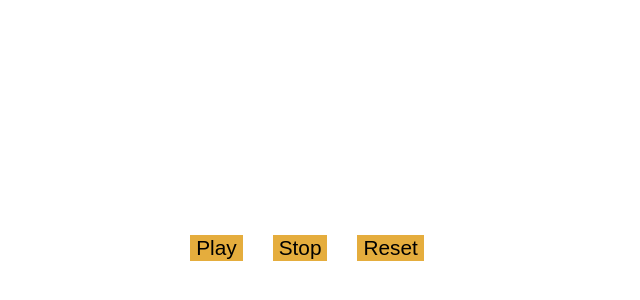
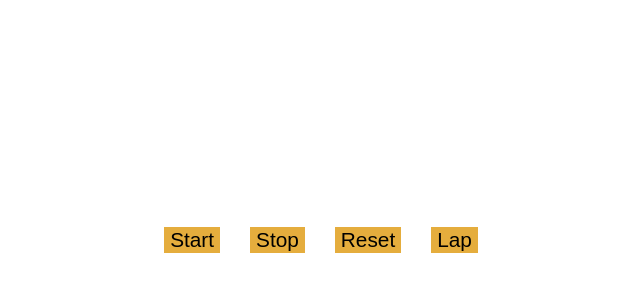
Before and after one commit to Shopify/eng-intern-assessment-react, a React app: page / in a window 1280 px wide. Shown: the part 198-498 px from the top of the page, without its empty margins (319-959 px from the left). Built offline with nearby package versions, Linux system fonts and the light colour scheme.

Commit message:
add lap function

```diff
--- a/src/StopWatch.tsx
+++ b/src/StopWatch.tsx
@@ -4,35 +4,20 @@ import { time } from 'console';
 import StopWatchButton from './StopWatchButton';
 import video from './cloud.mp4'
 
-// function calculateTimer(timeInSec:number): Array<number> {
-//     let hours:number = Math.floor(timeInSec/3600);
-//     let minutes:number = Math.floor((timeInSec%3600)/60);
-//     let seconds:number = Math.floor((timeInSec%60));
-
-//     //show two digit
-//     let hoursFormat = hours < 10 ? '0${hours}':hours;
-
-
-//     return [
-//         hoursFormat,
-//         minutes,
-//         seconds,
-//     ];
-// }
-
 
 export default function StopWatch() {
     const[timeInSec, setTimeInSec] = useState<number>(0);
-    const [timerArr, setTimerArr] = useState<Array<number>>([]);
 
     //calculating the hour, minutes, seconds from seconds
     const hours:number = Math.floor(timeInSec/3600);
     const minutes:number = Math.floor((timeInSec%3600)/60);
     const seconds:number = Math.floor((timeInSec%60));
+    const [laps, setLaps] = useState<Array<number>>([]);
+
     useEffect(() => {
-        //increase time every 10 milisecond
-        //let intervalId = setInterval(() => setTimeInSec(timeInSec+1),10);
+
     },[timeInSec]);
+
 
     return(
         <div className='container'>
@@ -49,7 +34,11 @@ export default function StopWatch() {
                 <span>:</span>
                 <p className = "timer-text">{seconds.toString().padStart(2,"0")}</p>
             </div>
-            <StopWatchButton setTimeInSec={setTimeInSec} />
+
+            <StopWatchButton setTimeInSec={setTimeInSec} timeInSec={timeInSec}/>
+
+
+
 
         </div>
 
--- a/src/StopWatchButton.css
+++ b/src/StopWatchButton.css
@@ -5,3 +5,7 @@
     font-size:1.3rem;
     cursor:pointer;
 }
+
+.laps{
+    display: block;
+}
--- a/src/StopWatchButton.tsx
+++ b/src/StopWatchButton.tsx
@@ -1,35 +1,77 @@
-import React,{useState} from 'react'
+import React,{useEffect, useState} from 'react'
 import './StopWatchButton.css'
 type Props = {
     setTimeInSec: Function
+    timeInSec: number;
 };
 
-export default function StopWatchButton(props:Props) {
-    const {setTimeInSec} = props;
-    const [intervalId, setIntervalId] = useState<number>(0);
+export default function StopWatchButton(props: Props) {
+   const {setTimeInSec,timeInSec} = props;
+   // const [intervalId, setIntervalId] = useState<number>(0);
+    const [laps, setLaps] = useState([]);
+    const [isRunning, setIsRunning] = useState(false);
 
-    const handlePlayButton = () => {
-        let interval:any = setInterval(() => {
-            setTimeInSec((previousState:number) => (previousState + 1))
-        },1000);
+    useEffect(()=> {
+        let interval:any;
 
-        setIntervalId(interval);
+        if(isRunning) {
+            interval = setInterval(()=> {
+                setTimeInSec((previousState:number) => (previousState + 1))
+            },1000)
+        }
+        return () => clearInterval(interval);
+    },[isRunning])
+
+    const handleStartButton = () => {
+        setIsRunning(true);
     }
 
     const handleStopButton = () => {
-       clearInterval(intervalId);
+       setIsRunning(false);
     }
 
     const handleResetButton = () => {
-        clearInterval(intervalId);
+        setIsRunning(false);
         setTimeInSec(0);
+        setLaps([]);
     }
 
+    const handleLapButton = () => {
+        const lapTime = timeInSec;
+        setLaps((prevLaps) => [...prevLaps, lapTime]);
+      };
+
+    const timeFormat = (sec:number) => {
+        const hours:number = Math.floor(sec/3600);
+        const minutes:number = Math.floor((sec%3600)/60);
+        const seconds:number = Math.floor((sec%60));
+
+        return {hours,minutes,seconds};
+    };
+
     return(
-        <section className='buttons-container'>
-            <button onClick={handlePlayButton}>Play</button>
+        <div className='buttons-container'>
+            <button onClick={handleStartButton}>Start</button>
             <button onClick={handleStopButton}>Stop</button>
             <button onClick={handleResetButton}>Reset</button>
-        </section>
+            <button onClick={handleLapButton}>Lap</button>
+
+            <div>
+                <ul>
+                {laps.map((lap, index) => (
+                    <div>
+                       <p key={index}> Lap {index + 1}:
+                       {timeFormat(lap).hours.toString().padStart(2,"0")}:
+                       {timeFormat(lap).minutes.toString().padStart(2,"0")}:
+                       {timeFormat(lap).seconds.toString().padStart(2,"0")}
+                       </p>
+                    </div>
+
+                ))}
+                </ul>
+
+            </div>
+        </div>
+
     )
 }
```
